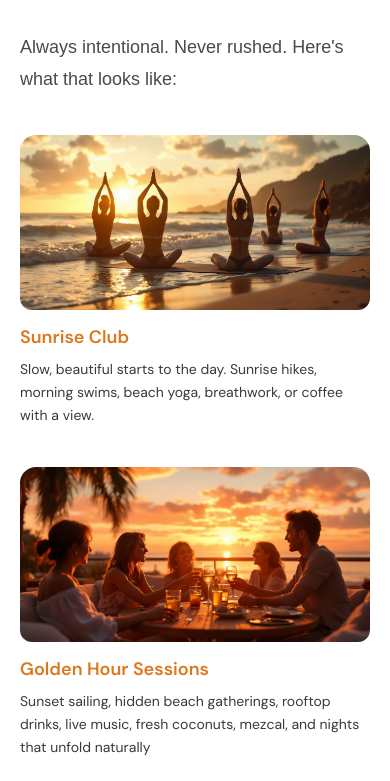
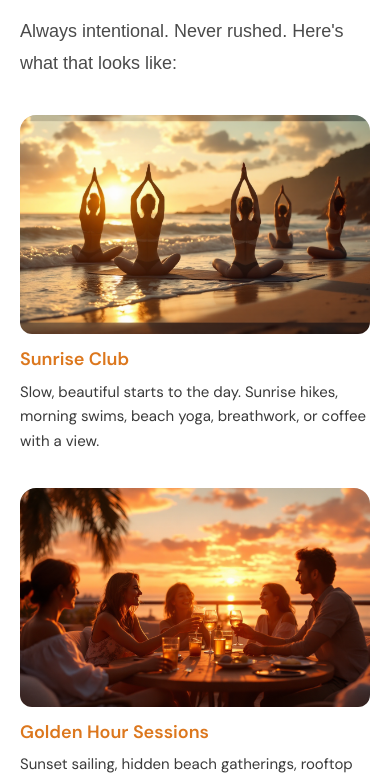
Before and after one commit to talhatbf911-sudo/matescape-website, a React (Vite) app: page / in a window 390 px wide. Shown: the part 6330-7111 px from the top of the page. Built offline with nearby package versions, Linux system fonts and the light colour scheme; a web font is replaced by a local one.

Commit message:
Update FirstExperiences.module.css

```diff
--- a/src/components/FirstExperiences.module.css
+++ b/src/components/FirstExperiences.module.css
@@ -182,23 +182,27 @@
 }
 
 @media (max-width: 560px) {
+  .section {
+    padding: 48px 20px 56px;
+  }
+
   .grid {
     grid-template-columns: minmax(0, 1fr);
-    gap: 32px;
-    margin-bottom: 56px;
+    gap: 28px;
+    margin-bottom: 48px;
   }
 
   .sub {
-    margin-bottom: 40px;
+    margin-bottom: 36px;
   }
 
   .cardImage {
-    padding-bottom: 50%;
+    padding-bottom: 62.5%; /* 16:10 — show more of each scene */
     border-radius: 12px; /* ALL corners rounded on mobile */
   }
 
   .cardBody {
-    padding: 16px 0 8px 0;
+    padding: 14px 0 6px 0;
   }
 
   .cardTitle {
@@ -206,6 +210,6 @@
   }
 
   .cardDesc {
-    font-size: 14px;
+    font-size: 15px;
   }
 }
```
